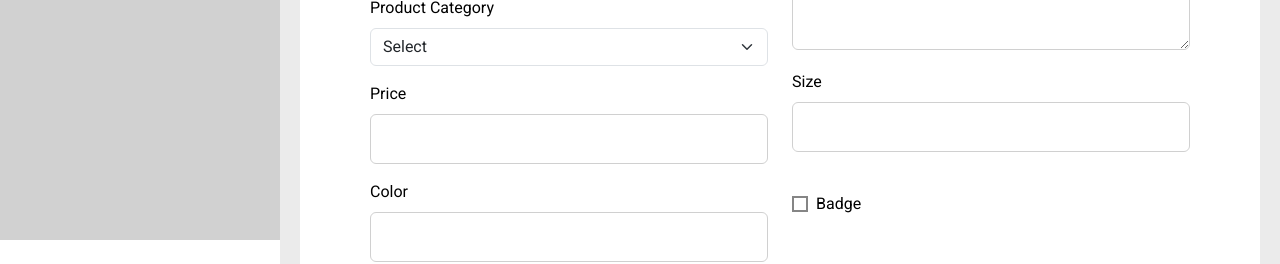
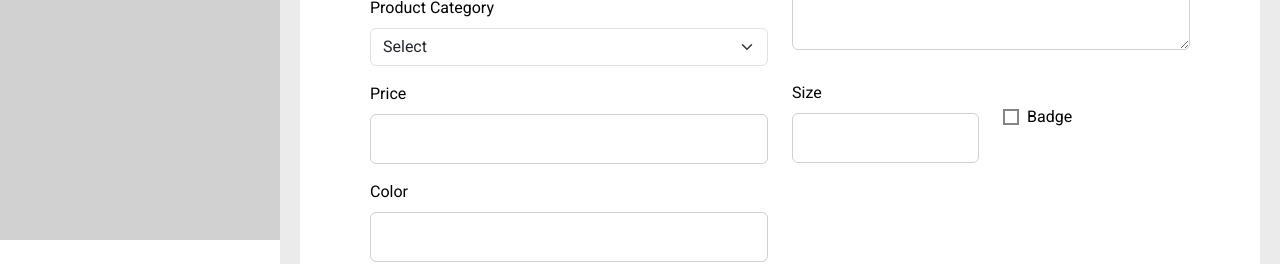
Before and after one commit to nabanita05/e-commerce-qshop, a React (Vite) app in the folder admin/: page /products in a window 1280 px wide. Shown: the part 560-824 px from the top of the page. Built offline with nearby package versions, Linux system fonts and the light colour scheme; no server answers.

Commit message:
bug fixes

```diff
--- a/admin/src/components/Products.jsx
+++ b/admin/src/components/Products.jsx
@@ -304,8 +304,8 @@ const Product = ({ title = "Add Product", post }) => {
                       </Form.Control.Feedback>
                     </Form.Group>
                   </Col>
-
-                  <Col md={12}>
+                  <Row style={{marginTop: "1.7rem"}}>
+                  <Col md={6}>
                     <Form.Group className="mb-3">
                       <Form.Label>Size</Form.Label>
                       <Form.Control
@@ -323,10 +323,7 @@ const Product = ({ title = "Add Product", post }) => {
                       </Form.Control.Feedback>
                     </Form.Group>
                   </Col>
-
-
-
-                  <Col md={12}>
+                  <Col md={6}>
                     <Form.Group className="mb-3">
                       <Form.Label></Form.Label>
                       <Form.Check
@@ -340,6 +337,12 @@ const Product = ({ title = "Add Product", post }) => {
                       />
                     </Form.Group>
                   </Col>
+                  </Row>
+
+
+
+
+
                 </Col>
               </Row>
             </div>
```
